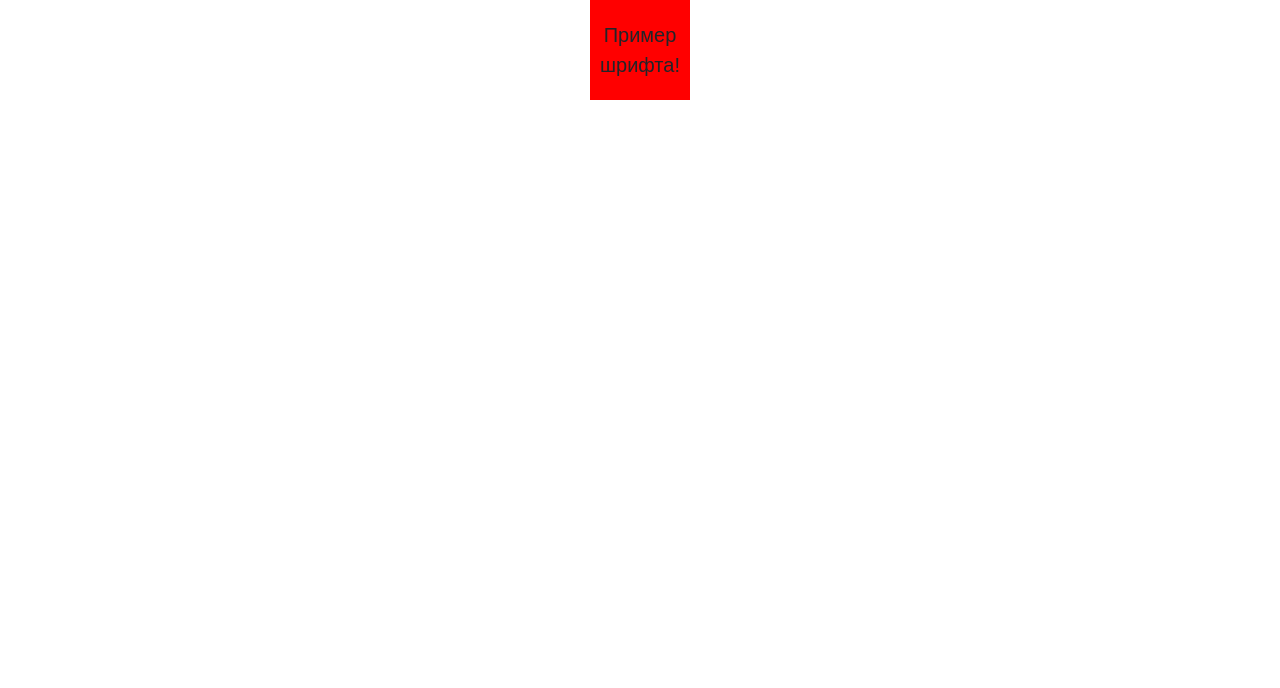
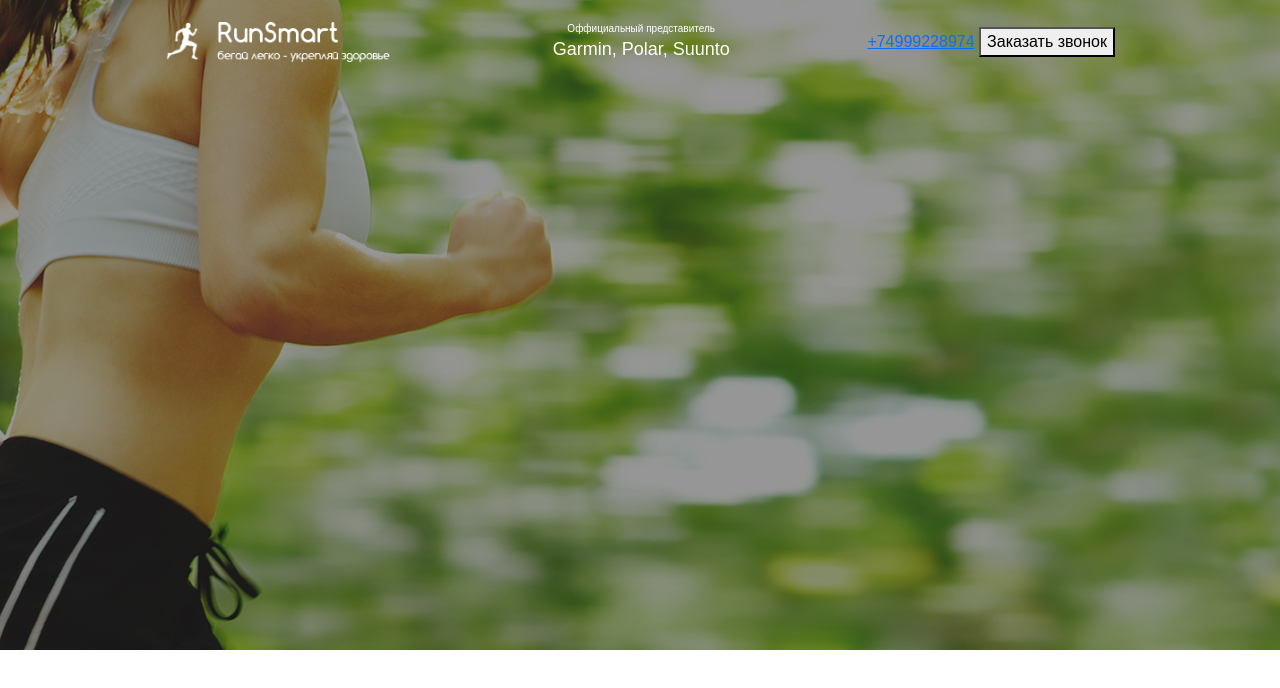
Before and after one commit to WebZap/pulsor_project, a website: page src/index.html in a window 1280 px wide. Drawn offline with Linux system fonts and the light colour scheme.

Commit message:
do header-start

```diff
--- a/gulpfile.js
+++ b/gulpfile.js
@@ -44,7 +44,7 @@ gulp.task('styles', function() {
 
 
 gulp.task('watch', function(){
-    gulp.watch("src/sass/blocks/*.+(scss|sass)", gulp.parallel("styles"));
+    gulp.watch("src/sass/**/*.+(scss|sass)", gulp.parallel("styles"));
     gulp.watch("src/*.html").on("change", browserSync.reload);
 });
 
--- a/src/index.html
+++ b/src/index.html
@@ -6,9 +6,27 @@
     <meta name="viewport" content="width=device-width, initial-scale=1.0">
     <link rel="stylesheet" href="css/bootstrap-reboot.min.css">
     <link rel="stylesheet" href="css/style.min.css">
-    <title>Document</title>
+    <title>Pulset</title>
 </head>
 <body>
-    <div class="example">Пример шрифта!</div>
+    <div class="promo">
+        <div class="container">
+            <header class="header">
+                <a href="#" class="header__logo">
+                    <img src="icons/logo.png" alt="logo-png">
+                </a>
+                <div class="header__official">
+                    Оффициальный представитель
+                    <span>Garmin, Polar, Suunto</span>
+                </div>
+                <div class="header__contacts">
+
+                        <a href="tel:+7 (499) 922-89-74" class="header_phone">+74999228974</a>
+                        <button class="button">Заказать звонок</button>
+
+                </div>
+            </header>
+        </div>
+    </div>
 </body>
 </html>
--- /dev/null
+++ b/src/sass/blocks/_header.sass
@@ -0,0 +1,18 @@
+.header
+    display: flex
+    justify-content: space-between
+    align-items: center
+    &__logo
+        width: 250px
+        img
+            width: 90%
+    &__official
+        font-weight: 500
+        font-size: 10px
+        color: #FFFFFF
+        text-align: center
+        span
+            font-size: 18px
+            display: block
+    &__phone
+        сщ
--- /dev/null
+++ b/src/sass/blocks/_promo.sass
@@ -0,0 +1,4 @@
+.promo
+    min-height: 650px
+    padding: 21px 0 93px 0
+    background: url(../../img/bg_woman.png) center (center/cover) no-repeat
--- a/src/sass/blocks/style.sass
+++ b/src/sass/blocks/style.sass
@@ -1,14 +1,10 @@
+
 *
     font-family: 'Museo Sans', sans-serif
 
-.example
-    display: flex
-    justify-content: center
-    align-items: center
-    width: 100px
-    height: 100px
-    background-color: red
+.container
+    max-width: 950px
     margin: 0 auto
-    text-align: center
-    font-weight: 300
-    font-size: 20px
+
+@import 'promo'
+@import 'header'
```
Also changed, not shown: src/css/style.min.css.
